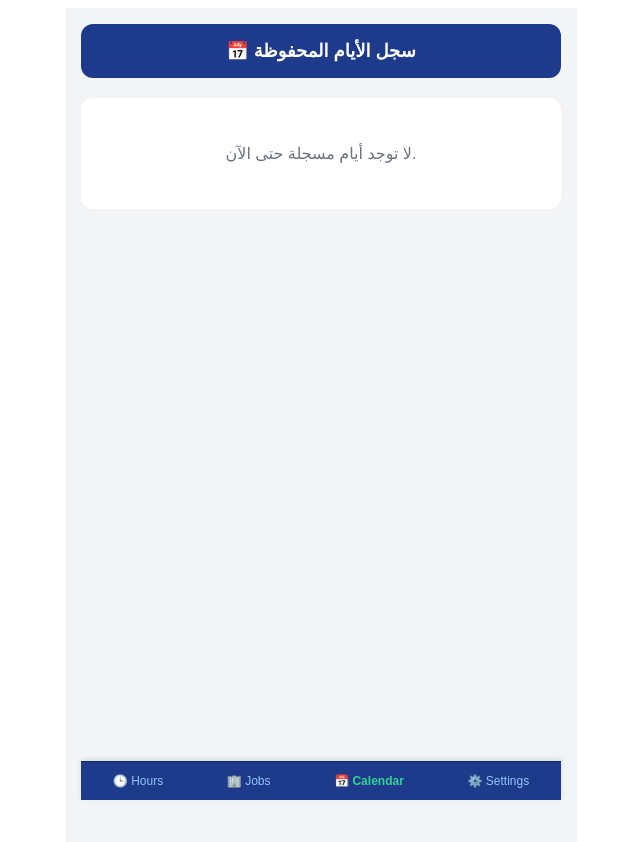
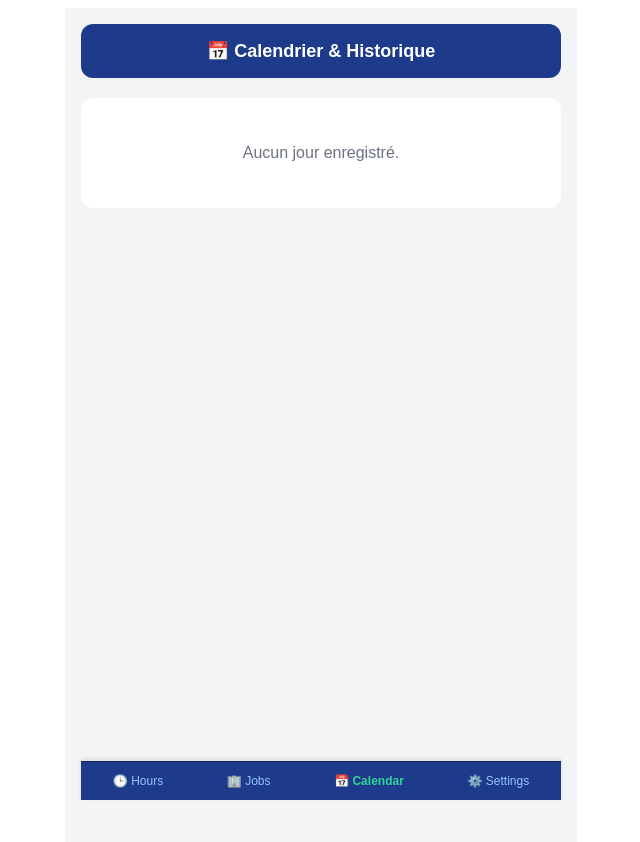
Before and after one commit to NminaN85/Monshift, a Next.js app: page /calendar in a window 1280 px wide. Shown: the top 842 px of the page, without its empty margins (319-959 px from the left). Built offline with nearby package versions, Linux system fonts and the light colour scheme.

Commit message:
Add multilingual support for calendar page

```diff
--- a/src/app/calendar/page.tsx
+++ b/src/app/calendar/page.tsx
@@ -6,25 +6,36 @@ import BottomNav from "@/components/BottomNav";
 interface BreakItem { duration: number; isPaid: boolean; }
 interface DayRecord { date: string; startTime: string; endTime: string; breaks: BreakItem[]; notes: string; }
 
+const texts: Record<string, any> = {
+  fr: { title: "Calendrier & Historique", noRecords: "Aucun jour enregistré." },
+  en: { title: "Calendar & History", noRecords: "No recorded days." },
+  ar: { title: "التقويم والسجل", noRecords: "لا توجد أيام مسجلة حتى الآن." }
+};
+
 export default function CalendarPage() {
+  const [lang, setLang] = useState("fr");
   const [history, setHistory] = useState<Record<string, DayRecord>>({});
 
   useEffect(() => {
+    const savedLang = localStorage.getItem("monshift_lang");
+    if (savedLang) setLang(savedLang);
+
     const saved = localStorage.getItem("monshift_history");
     if (saved) setHistory(JSON.parse(saved));
   }, []);
 
+  const t = texts[lang] || texts["fr"];
   const sortedDays = Object.values(history).sort((a, b) => a.date.localeCompare(b.date));
 
   return (
-    <main style={{ maxWidth: "480px", margin: "0 auto", padding: "16px", fontFamily: "sans-serif", paddingBottom: "90px", background: "#f3f4f6", minHeight: "100vh" }}>
+    <main style={{ maxWidth: "480px", margin: "0 auto", padding: "16px", fontFamily: "sans-serif", paddingBottom: "90px", background: "#f3f4f6", minHeight: "100vh", direction: lang === "ar" ? "rtl" : "ltr" }}>
       <header style={{ background: "#1e3a8a", color: "white", padding: "16px", borderRadius: "12px", textAlign: "center", marginBottom: "20px" }}>
-        <h1 style={{ fontSize: "18px", margin: 0 }}>📅 سجل الأيام المحفوظة</h1>
+        <h1 style={{ fontSize: "18px", margin: 0 }}>📅 {t.title}</h1>
       </header>
 
       {sortedDays.length === 0 ? (
         <div style={{ background: "white", padding: "30px", borderRadius: "12px", textAlign: "center", color: "#6b7280" }}>
-          <p>لا توجد أيام مسجلة حتى الآن.</p>
+          <p>{t.noRecords}</p>
         </div>
       ) : (
         <div style={{ display: "flex", flexDirection: "column", gap: "12px" }}>
```
